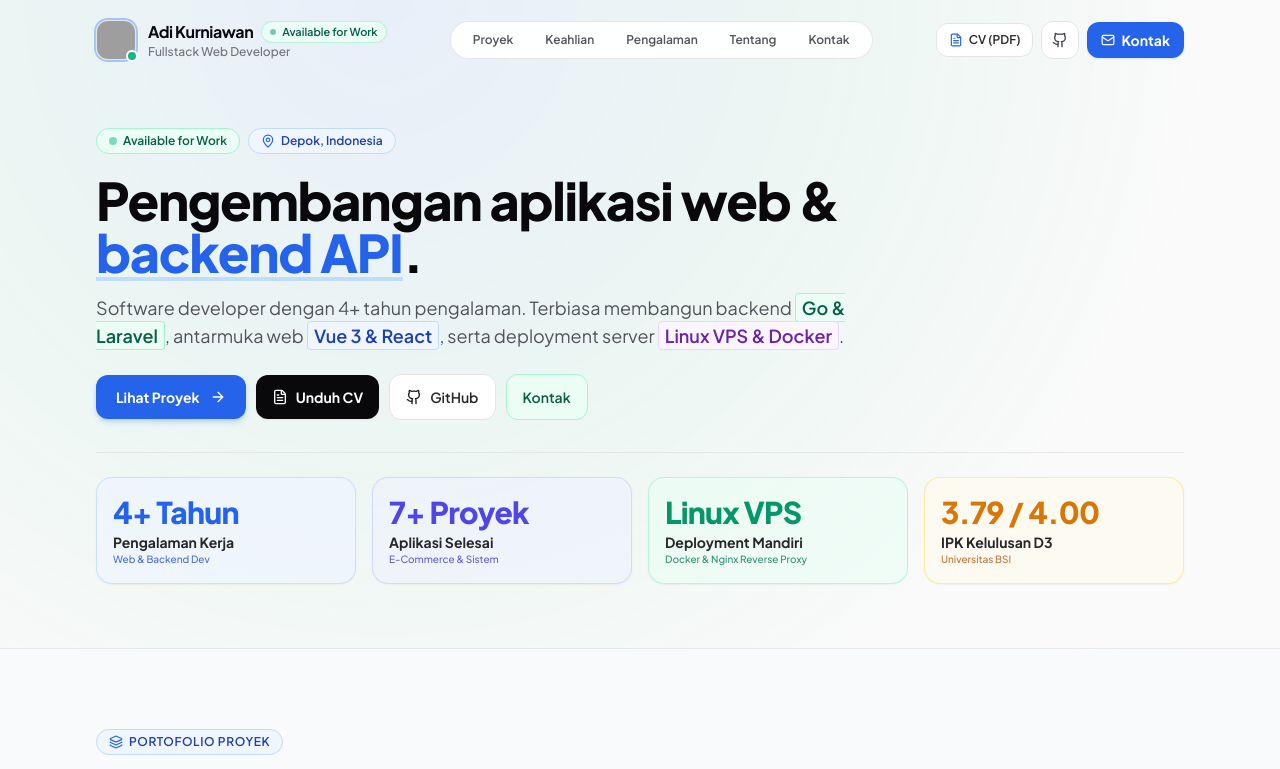
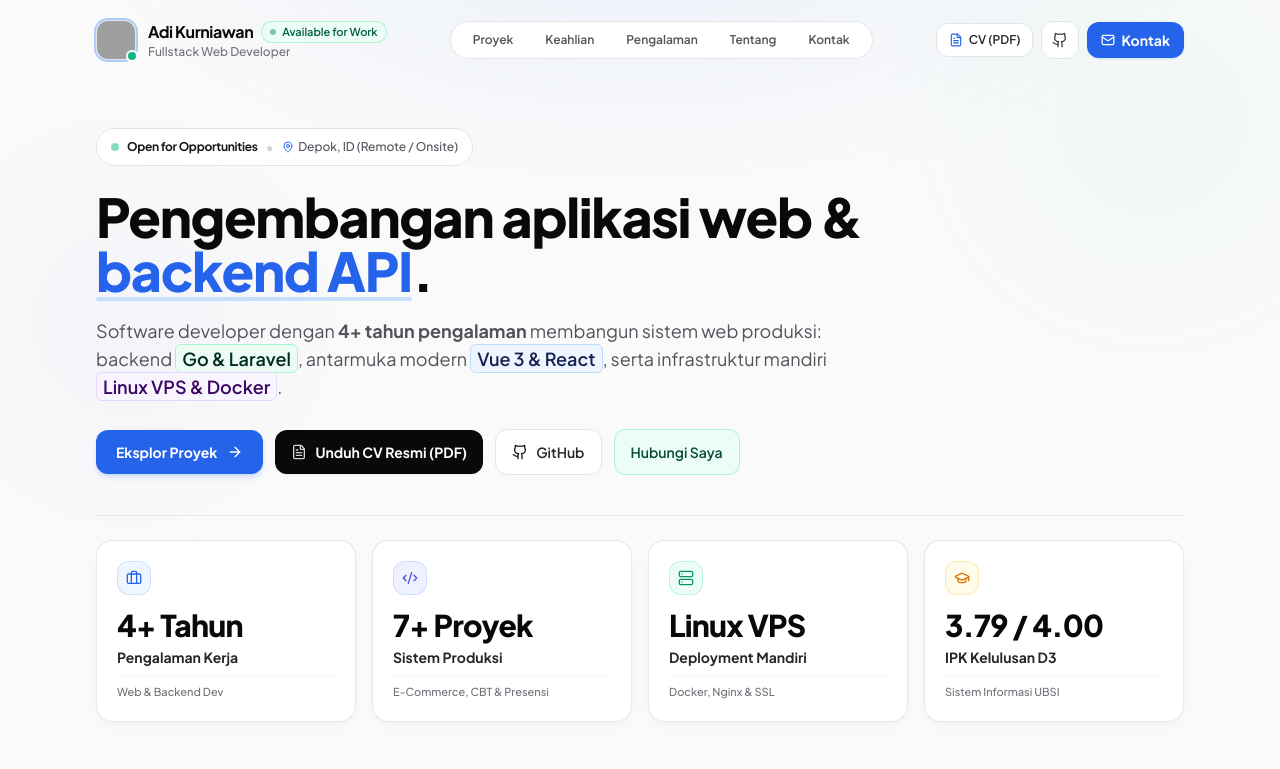
Before and after one commit to dieartco206/portofolio, a React (Vite) app: page / in a window 1280 px wide. Shown: the top 769 px of the page. Built offline with nearby package versions, Linux system fonts and the light colour scheme; grey boxes are pictures that could not be loaded.

Commit message:
style(ui): elevate portfolio aesthetic to executive recruiter-grade design

```diff
--- a/src/components/AboutSection.tsx
+++ b/src/components/AboutSection.tsx
@@ -8,36 +8,32 @@ export const AboutSection: FC = () => {
       title: 'Clean Architecture & Go',
       icon: <CheckCircle2 className="w-4 h-4 text-emerald-600" />,
       tag: 'Reliabilitas',
-      themeBg: 'bg-emerald-50/50 hover:bg-emerald-50/80 border-emerald-200/90 hover:border-emerald-400',
-      tagColor: 'bg-emerald-100/90 text-emerald-800 border-emerald-200',
-      iconBg: 'bg-emerald-100/80 border-emerald-200/80',
+      iconBg: 'bg-emerald-50 text-emerald-700 border-emerald-200',
+      tagColor: 'bg-emerald-50 text-emerald-800 border-emerald-200',
       desc: 'Pemisahan logika bisnis dan database agar kode mudah diuji, dibaca tim, dan siap scale.',
     },
     {
       title: 'Integritas Data & Database',
       icon: <Shield className="w-4 h-4 text-blue-600" />,
       tag: 'Integritas Data',
-      themeBg: 'bg-blue-50/50 hover:bg-blue-50/80 border-blue-200/90 hover:border-blue-400',
-      tagColor: 'bg-blue-100/90 text-blue-800 border-blue-200',
-      iconBg: 'bg-blue-100/80 border-blue-200/80',
+      iconBg: 'bg-blue-50 text-blue-700 border-blue-200',
+      tagColor: 'bg-blue-50 text-blue-800 border-blue-200',
       desc: 'Penanganan transaksi database ACID dan validasi data terstruktur untuk menjaga konsistensi data.',
     },
     {
       title: 'Optimasi Query & Caching',
       icon: <Zap className="w-4 h-4 text-amber-600" />,
       tag: 'Performa',
-      themeBg: 'bg-amber-50/50 hover:bg-amber-50/80 border-amber-200/90 hover:border-amber-400',
-      tagColor: 'bg-amber-100/90 text-amber-800 border-amber-200',
-      iconBg: 'bg-amber-100/80 border-amber-200/80',
+      iconBg: 'bg-amber-50 text-amber-700 border-amber-200',
+      tagColor: 'bg-amber-50 text-amber-800 border-amber-200',
       desc: 'Optimasi skema tabel relasional, indexing query, dan pemanfaatan Redis caching.',
     },
     {
       title: 'Desain Responsif & Nyaman',
       icon: <Smartphone className="w-4 h-4 text-purple-600" />,
       tag: 'Responsif',
-      themeBg: 'bg-purple-50/50 hover:bg-purple-50/80 border-purple-200/90 hover:border-purple-400',
-      tagColor: 'bg-purple-100/90 text-purple-800 border-purple-200',
-      iconBg: 'bg-purple-100/80 border-purple-200/80',
+      iconBg: 'bg-purple-50 text-purple-700 border-purple-200',
+      tagColor: 'bg-purple-50 text-purple-800 border-purple-200',
       desc: 'Tampilan rapi dan proporsional di smartphone maupun desktop, dengan navigasi yang mudah.',
     },
   ];
@@ -47,7 +43,7 @@ export const AboutSection: FC = () => {
       <div className="max-w-6xl mx-auto px-4 sm:px-6 lg:px-8 relative z-10">
         <div className="grid grid-cols-1 lg:grid-cols-12 gap-8 sm:gap-10 items-start">
 
-          {/* Left Column: Personal Narrative with In-View Motion */}
+          {/* Left Column: Personal Narrative & HR Quick Summary */}
           <motion.div
             initial={{ opacity: 0, x: -20 }}
             whileInView={{ opacity: 1, x: 0 }}
@@ -57,7 +53,7 @@ export const AboutSection: FC = () => {
           >
             <div className="inline-flex items-center gap-1.5 px-3 py-1 rounded-full text-xs font-semibold uppercase tracking-wider bg-blue-50 text-blue-800 border border-blue-200 shadow-2xs">
               <ShieldCheck className="w-3.5 h-3.5 text-blue-600" />
-              <span>Prinsip Kerja</span>
+              <span>Prinsip Kerja & Profil</span>
             </div>
 
             <h2 className="text-2xl sm:text-3xl lg:text-4xl font-black text-zinc-950 tracking-tight leading-tight">
@@ -66,16 +62,37 @@ export const AboutSection: FC = () => {
 
             <div className="space-y-3 text-xs sm:text-sm lg:text-base text-zinc-600 leading-relaxed pt-1">
               <p>
-                Pengalaman <strong>4+ tahun</strong> mengembangkan aplikasi web dan backend—termasuk di PT Dowlat Alib Indonesia (e-commerce logam mulia & API mobile). Terbiasa menangani siklus hulu-hilir: backend <span className="font-semibold text-emerald-900 bg-emerald-50 px-1 py-0.5 rounded border border-emerald-200">Go & Laravel</span>, frontend <span className="font-semibold text-blue-900 bg-blue-50 px-1 py-0.5 rounded border border-blue-200">Vue 3 & React</span>, serta deployment <span className="font-semibold text-purple-900 bg-purple-50 px-1 py-0.5 rounded border border-purple-200">Linux VPS & Docker</span>.
+                Pengalaman <strong>4+ tahun</strong> mengembangkan aplikasi web dan backend—termasuk di PT Dowlat Alib Indonesia (e-commerce logam mulia & API mobile). Terbiasa menangani siklus hulu-hilir: backend <span className="font-semibold text-emerald-950 bg-emerald-50 px-1.5 py-0.5 rounded border border-emerald-200">Go & Laravel</span>, frontend <span className="font-semibold text-blue-950 bg-blue-50 px-1.5 py-0.5 rounded border border-blue-200">Vue 3 & React</span>, serta deployment <span className="font-semibold text-purple-950 bg-purple-50 px-1.5 py-0.5 rounded border border-purple-200">Linux VPS & Docker</span>.
               </p>
               <p>
                 Fokus utama: sistem yang <strong>stabil, mudah dirawat, dan terstruktur rapi</strong> untuk penggunaan jangka panjang.
               </p>
             </div>
+
+            {/* Recruiter Quick Snapshot Box */}
+            <div className="p-4 sm:p-5 rounded-2xl bg-zinc-50/80 border border-zinc-200/90 shadow-2xs space-y-2.5">
+              <span className="text-[11px] font-bold uppercase tracking-wider text-zinc-500">
+                Ringkasan untuk HR & Recruiter
+              </span>
+              <ul className="space-y-2 text-xs text-zinc-700">
+                <li className="flex items-center gap-2">
+                  <div className="w-1.5 h-1.5 rounded-full bg-blue-600" />
+                  <span><strong>Status:</strong> Siap bergabung (Remote / Onsite Jabodetabek)</span>
+                </li>
+                <li className="flex items-center gap-2">
+                  <div className="w-1.5 h-1.5 rounded-full bg-emerald-600" />
+                  <span><strong>Peran Utama:</strong> Fullstack Developer / Backend Go Developer</span>
+                </li>
+                <li className="flex items-center gap-2">
+                  <div className="w-1.5 h-1.5 rounded-full bg-indigo-600" />
+                  <span><strong>Pendidikan:</strong> D3 Sistem Informasi UBSI (IPK 3.79 / 4.00)</span>
+                </li>
+              </ul>
+            </div>
           </motion.div>
 
-          {/* Right Column: Structured Engineering Cards with Staggered Motion */}
-          <div className="lg:col-span-7 grid grid-cols-1 sm:grid-cols-2 gap-3 sm:gap-3.5">
+          {/* Right Column: Structured Engineering Cards with Luxury Style */}
+          <div className="lg:col-span-7 grid grid-cols-1 sm:grid-cols-2 gap-3.5 sm:gap-4">
             {philosophies.map((item, idx) => (
               <motion.div
                 key={idx}
@@ -88,18 +105,18 @@ export const AboutSection: FC = () => {
                   ease: [0.16, 1, 0.3, 1],
                 }}
                 whileHover={{ y: -4, transition: { duration: 0.2 } }}
-                className={`p-4 rounded-2xl border shadow-2xs transition-shadow duration-300 hover:shadow-lg card-elevation flex flex-col justify-between ${item.themeBg}`}
+                className="p-5 sm:p-6 rounded-2xl bg-white border border-zinc-200/90 luxury-card flex flex-col justify-between"
               >
                 <div>
-                  <div className="flex items-center justify-between gap-2 mb-2.5">
+                  <div className="flex items-center justify-between gap-2 mb-3">
                     <div className={`p-2 rounded-xl shadow-2xs border ${item.iconBg}`}>
                       {item.icon}
                     </div>
-                    <span className={`text-[10px] font-semibold px-2 py-0.5 rounded border ${item.tagColor}`}>
+                    <span className={`text-[10px] font-bold px-2 py-0.5 rounded-md border ${item.tagColor}`}>
                       {item.tag}
                     </span>
                   </div>
-                  <h3 className="text-sm sm:text-base font-bold text-zinc-950 mb-1">
+                  <h3 className="text-sm sm:text-base font-bold text-zinc-950 mb-1.5">
                     {item.title}
                   </h3>
                   <p className="text-xs text-zinc-600 leading-relaxed">
--- a/src/components/ExperienceTimeline.tsx
+++ b/src/components/ExperienceTimeline.tsx
@@ -55,7 +55,7 @@ export const ExperienceTimeline: FC = () => {
                 {/* Content Box */}
                 <motion.div
                   whileHover={{ x: 4, transition: { duration: 0.2 } }}
-                  className="p-5 sm:p-6 lg:p-7 rounded-2xl bg-zinc-50/70 border border-zinc-200/90 shadow-2xs hover:border-blue-300 transition-colors card-elevation"
+                  className="p-5 sm:p-6 lg:p-7 rounded-2xl bg-white border border-zinc-200/90 hover:border-blue-300 transition-colors luxury-card"
                 >
                   {/* Meta details */}
                   <div className="flex flex-wrap items-center justify-between gap-2 mb-2">
@@ -159,7 +159,7 @@ export const ExperienceTimeline: FC = () => {
 
           <motion.div
             whileHover={{ y: -3, transition: { duration: 0.2 } }}
-            className="p-5 sm:p-6 rounded-2xl bg-gradient-to-r from-amber-50/50 via-orange-50/30 to-amber-50/50 border border-amber-200/90 card-elevation flex flex-col sm:flex-row sm:items-center justify-between gap-4"
+            className="p-5 sm:p-6 rounded-2xl bg-white border border-amber-200/90 shadow-2xs luxury-card flex flex-col sm:flex-row sm:items-center justify-between gap-4"
           >
             <div>
               <div className="flex flex-wrap items-center gap-2 mb-1">
--- a/src/components/Hero.tsx
+++ b/src/components/Hero.tsx
@@ -1,5 +1,5 @@
 import type { FC } from 'react';
-import { ArrowRight, MapPin, FileText } from 'lucide-react';
+import { ArrowRight, MapPin, FileText, Briefcase, Code2, Server, GraduationCap } from 'lucide-react';
 import { GithubIcon } from './icons/GithubIcon';
 import { motion } from 'motion/react';
 
@@ -9,68 +9,68 @@ export const Hero: FC = () => {
       value: '4+ Tahun',
       label: 'Pengalaman Kerja',
       sub: 'Web & Backend Dev',
-      color: 'text-blue-600',
-      bg: 'bg-blue-50/60 border-blue-200/80',
-      subColor: 'text-blue-700/80',
+      icon: <Briefcase className="w-4 h-4 text-blue-600" />,
+      color: 'text-zinc-950',
+      badgeBg: 'bg-blue-50 text-blue-700 border-blue-200/70',
     },
     {
       value: '7+ Proyek',
-      label: 'Aplikasi Selesai',
-      sub: 'E-Commerce & Sistem',
-      color: 'text-indigo-600',
-      bg: 'bg-indigo-50/60 border-indigo-200/80',
-      subColor: 'text-indigo-700/80',
+      label: 'Sistem Produksi',
+      sub: 'E-Commerce, CBT & Presensi',
+      icon: <Code2 className="w-4 h-4 text-indigo-600" />,
+      color: 'text-zinc-950',
+      badgeBg: 'bg-indigo-50 text-indigo-700 border-indigo-200/70',
     },
     {
       value: 'Linux VPS',
       label: 'Deployment Mandiri',
-      sub: 'Docker & Nginx Reverse Proxy',
-      color: 'text-emerald-600',
-      bg: 'bg-emerald-50/60 border-emerald-200/80',
-      subColor: 'text-emerald-700/80',
+      sub: 'Docker, Nginx & SSL',
+      icon: <Server className="w-4 h-4 text-emerald-600" />,
+      color: 'text-zinc-950',
+      badgeBg: 'bg-emerald-50 text-emerald-700 border-emerald-200/70',
     },
     {
       value: '3.79 / 4.00',
       label: 'IPK Kelulusan D3',
-      sub: 'Universitas BSI',
-      color: 'text-amber-600',
-      bg: 'bg-amber-50/60 border-amber-200/80',
-      subColor: 'text-amber-700/80',
+      sub: 'Sistem Informasi UBSI',
+      icon: <GraduationCap className="w-4 h-4 text-amber-600" />,
+      color: 'text-zinc-950',
+      badgeBg: 'bg-amber-50 text-amber-800 border-amber-200/70',
     },
   ];
 
   return (
-    <section className="relative pt-24 pb-12 sm:pt-32 sm:pb-16 border-b border-zinc-200/80 bg-white overflow-hidden bg-grid-subtle bg-ambient-top">
+    <section className="relative pt-24 pb-14 sm:pt-32 sm:pb-20 border-b border-zinc-200/80 bg-white overflow-hidden bg-grid-subtle bg-hero-ambient">
       <div className="max-w-6xl mx-auto px-4 sm:px-6 lg:px-8 relative z-10">
 
-        {/* Status Badges with Smooth Fade In Down */}
+        {/* Recruiter Quick Status Pill */}
         <motion.div
           initial={{ opacity: 0, y: -10 }}
           animate={{ opacity: 1, y: 0 }}
           transition={{ duration: 0.5, ease: [0.16, 1, 0.3, 1] }}
-          className="flex flex-wrap items-center gap-2 mb-5"
+          className="inline-flex items-center gap-2 px-3.5 py-1.5 rounded-full bg-white/95 border border-zinc-200 shadow-2xs backdrop-blur-md mb-6"
         >
-          <div className="inline-flex items-center gap-1.5 px-3 py-1 rounded-full bg-emerald-50 text-emerald-800 border border-emerald-200 text-xs font-semibold shadow-2xs">
-            <span className="flex h-2 w-2 rounded-full bg-emerald-500 animate-pulse" />
-            <span>Available for Work</span>
-          </div>
-          <div className="inline-flex items-center gap-1.5 px-3 py-1 rounded-full bg-blue-50 text-blue-800 border border-blue-200 text-xs font-semibold shadow-2xs">
-            <MapPin className="w-3.5 h-3.5 text-blue-600" />
-            <span>Depok, Indonesia</span>
+          <span className="flex h-2 w-2 rounded-full bg-emerald-500 animate-pulse" />
+          <span className="text-xs font-bold text-zinc-900 tracking-tight">Open for Opportunities</span>
+          <span className="text-zinc-300">•</span>
+          <div className="flex items-center gap-1 text-xs text-zinc-600 font-medium">
+            <MapPin className="w-3 h-3 text-blue-600 shrink-0" />
+            <span>Depok, ID (Remote / Onsite)</span>
           </div>
         </motion.div>
 
-        {/* Headline & Concise Bio with Staggered Entrance */}
-        <div className="max-w-3xl space-y-4 mb-8">
+        {/* Headline & High-Impact Value Proposition */}
+        <div className="max-w-3xl space-y-5 mb-10">
           <motion.h1
             initial={{ opacity: 0, y: 20 }}
             animate={{ opacity: 1, y: 0 }}
             transition={{ duration: 0.6, delay: 0.1, ease: [0.16, 1, 0.3, 1] }}
-            className="text-3xl sm:text-5xl lg:text-[3.25rem] font-black tracking-tight text-zinc-950 leading-[1.15]"
+            className="text-3xl sm:text-5xl lg:text-[3.35rem] font-black tracking-tight text-zinc-950 leading-[1.12]"
           >
             Pengembangan aplikasi web &{' '}
-            <span className="text-blue-600 underline decoration-blue-200 underline-offset-4 decoration-4">
+            <span className="relative inline-block text-blue-600">
               backend API
+              <span className="absolute -bottom-1 left-0 right-0 h-1 rounded-full bg-blue-200/80" />
             </span>
             .
           </motion.h1>
@@ -79,51 +79,53 @@ export const Hero: FC = () => {
             initial={{ opacity: 0, y: 18 }}
             animate={{ opacity: 1, y: 0 }}
             transition={{ duration: 0.6, delay: 0.2, ease: [0.16, 1, 0.3, 1] }}
-            className="text-sm sm:text-base lg:text-lg text-zinc-600 leading-relaxed"
+            className="text-sm sm:text-base lg:text-lg text-zinc-600 leading-relaxed font-normal"
           >
-            Software developer dengan 4+ tahun pengalaman. Terbiasa membangun backend{' '}
-            <span className="font-semibold text-emerald-800 bg-emerald-50 px-1.5 py-0.5 rounded border border-emerald-200">
+            Software developer dengan <strong>4+ tahun pengalaman</strong> membangun sistem web produksi: backend{' '}
+            <span className="font-semibold text-emerald-950 bg-emerald-50/90 px-1.5 py-0.5 rounded-md border border-emerald-200">
               Go & Laravel
             </span>
-            , antarmuka web{' '}
-            <span className="font-semibold text-blue-800 bg-blue-50 px-1.5 py-0.5 rounded border border-blue-200">
+            , antarmuka modern{' '}
+            <span className="font-semibold text-blue-950 bg-blue-50/90 px-1.5 py-0.5 rounded-md border border-blue-200">
               Vue 3 & React
             </span>
-            , serta deployment server{' '}
-            <span className="font-semibold text-purple-800 bg-purple-50 px-1.5 py-0.5 rounded border border-purple-200">
+            , serta infrastruktur mandiri{' '}
+            <span className="font-semibold text-purple-950 bg-purple-50/90 px-1.5 py-0.5 rounded-md border border-purple-200">
               Linux VPS & Docker
             </span>
             .
           </motion.p>
 
-          {/* Action Buttons Row with Micro Spring Hover */}
+          {/* Action Buttons Row */}
           <motion.div
             initial={{ opacity: 0, y: 16 }}
             animate={{ opacity: 1, y: 0 }}
             transition={{ duration: 0.5, delay: 0.28, ease: [0.16, 1, 0.3, 1] }}
-            className="flex flex-wrap items-center gap-2.5 pt-2"
+            className="flex flex-wrap items-center gap-3 pt-2"
           >
             <motion.a
               whileHover={{ y: -2, scale: 1.01 }}
               whileTap={{ scale: 0.98 }}
               href="#projects"
-              className="inline-flex items-center justify-center gap-2 px-5 py-3 rounded-xl text-xs sm:text-sm font-bold bg-blue-600 hover:bg-blue-700 text-white shadow-md shadow-blue-500/25 transition-colors"
+              className="inline-flex items-center justify-center gap-2 px-5 py-3 rounded-xl text-xs sm:text-sm font-bold bg-blue-600 hover:bg-blue-700 text-white shadow-md shadow-blue-500/20 transition-colors"
             >
-              <span>Lihat Proyek</span>
+              <span>Eksplor Proyek</span>
               <ArrowRight className="w-4 h-4 ml-0.5" />
             </motion.a>
+
             <motion.a
               whileHover={{ y: -2, scale: 1.01 }}
               whileTap={{ scale: 0.98 }}
               href="/CV_Adi_Kurniawan_Fullstack.pdf"
               target="_blank"
               rel="noopener noreferrer"
-              className="inline-flex items-center justify-center gap-2 px-4 py-3 rounded-xl text-xs sm:text-sm font-bold bg-zinc-950 hover:bg-zinc-800 text-white shadow-sm transition-colors"
-              title="Lihat / Unduh CV Resmi Format PDF"
+              className="inline-flex items-center justify-center gap-2 px-4 py-3 rounded-xl text-xs sm:text-sm font-bold bg-zinc-950 hover:bg-zinc-800 text-white shadow-sm transition-colors group"
+              title="Unduh CV Resmi Lengkap Format PDF"
             >
-              <FileText className="w-4 h-4 text-white" />
-              <span>Unduh CV</span>
+              <FileText className="w-4 h-4 text-zinc-300 group-hover:text-white transition-colors" />
+              <span>Unduh CV Resmi (PDF)</span>
             </motion.a>
+
             <motion.a
               whileHover={{ y: -2, scale: 1.01 }}
               whileTap={{ scale: 0.98 }}
@@ -135,18 +137,19 @@ export const Hero: FC = () => {
               <GithubIcon className="w-4 h-4 text-zinc-900" />
               <span>GitHub</span>
             </motion.a>
+
             <motion.a
               whileHover={{ y: -2, scale: 1.01 }}
               whileTap={{ scale: 0.98 }}
               href="#contact"
-              className="inline-flex items-center justify-center gap-2 px-4 py-3 rounded-xl text-xs sm:text-sm font-semibold bg-emerald-50 hover:bg-emerald-100 text-emerald-800 border border-emerald-200 shadow-2xs transition-colors"
+              className="inline-flex items-center justify-center gap-2 px-4 py-3 rounded-xl text-xs sm:text-sm font-semibold bg-emerald-50 hover:bg-emerald-100 text-emerald-900 border border-emerald-200/90 shadow-2xs transition-colors"
             >
-              <span>Kontak</span>
+              <span>Hubungi Saya</span>
             </motion.a>
           </motion.div>
         </div>
 
-        {/* Engineering Stats Grid with Staggered Motion */}
+        {/* HR Fast Metrics Grid (Executive Card Style) */}
         <div className="grid grid-cols-2 md:grid-cols-4 gap-3 sm:gap-4 pt-6 border-t border-zinc-200/80">
           {stats.map((stat, idx) => (
             <motion.div
@@ -159,15 +162,22 @@ export const Hero: FC = () => {
                 delay: 0.35 + idx * 0.08,
                 ease: [0.16, 1, 0.3, 1],
               }}
-              className={`p-3.5 sm:p-4 rounded-2xl border shadow-2xs card-elevation cursor-default ${stat.bg}`}
+              className="p-4 sm:p-5 rounded-2xl bg-white border border-zinc-200/90 shadow-2xs luxury-card flex flex-col justify-between"
             >
-              <div className={`text-2xl sm:text-3xl font-black tracking-tight ${stat.color}`}>
-                {stat.value}
+              <div>
+                <div className="flex items-center justify-between mb-3">
+                  <span className={`p-2 rounded-xl border ${stat.badgeBg}`}>
+                    {stat.icon}
+                  </span>
+                </div>
+                <div className="text-2xl sm:text-3xl font-black tracking-tight text-zinc-950">
+                  {stat.value}
+                </div>
+                <div className="text-xs sm:text-sm text-zinc-800 font-bold mt-1">
+                  {stat.label}
+                </div>
               </div>
-              <div className="text-xs sm:text-sm text-zinc-800 font-bold mt-0.5">
-                {stat.label}
-              </div>
-              <div className={`text-[10px] font-medium ${stat.subColor}`}>
+              <div className="text-[11px] font-medium text-zinc-500 mt-2 pt-2 border-t border-zinc-100">
                 {stat.sub}
               </div>
             </motion.div>
--- a/src/index.css
+++ b/src/index.css
@@ -16,7 +16,7 @@
   }
 
   body {
-    background-color: #fafafa;
+    background-color: #fafbfc;
     color: #09090b;
     overflow-x: hidden;
     width: 100%;
@@ -32,8 +32,8 @@
 
   /* Custom Light Scrollbar */
   ::-webkit-scrollbar {
-    width: 7px;
-    height: 7px;
+    width: 6px;
+    height: 6px;
   }
 
   ::-webkit-scrollbar-track {
@@ -54,24 +54,37 @@
   /* Architectural Engineering Grid & Dots */
   .bg-grid-subtle {
     background-image:
-      linear-gradient(to right, rgba(24, 24, 27, 0.04) 1px, transparent 1px),
-      linear-gradient(to bottom, rgba(24, 24, 27, 0.04) 1px, transparent 1px);
-    background-size: 32px 32px;
+      linear-gradient(to right, rgba(24, 24, 27, 0.035) 1px, transparent 1px),
+      linear-gradient(to bottom, rgba(24, 24, 27, 0.035) 1px, transparent 1px);
+    background-size: 36px 36px;
   }
 
   .bg-dots-subtle {
-    background-image: radial-gradient(rgba(24, 24, 27, 0.08) 1px, transparent 1px);
+    background-image: radial-gradient(rgba(24, 24, 27, 0.06) 1px, transparent 1px);
     background-size: 20px 20px;
   }
 
   /* Clean elevation shadow */
   .card-elevation {
-    box-shadow: 0 1px 3px 0 rgba(0, 0, 0, 0.03), 0 1px 2px -1px rgba(0, 0, 0, 0.03);
-    transition: all 0.2s cubic-bezier(0.16, 1, 0.3, 1);
+    box-shadow: 0 1px 3px 0 rgba(0, 0, 0, 0.02), 0 4px 12px -2px rgba(15, 23, 42, 0.04);
+    transition: all 0.25s cubic-bezier(0.16, 1, 0.3, 1);
   }
 
   .card-elevation:hover {
-    box-shadow: 0 12px 28px -6px rgba(0, 0, 0, 0.06), 0 4px 10px -2px rgba(0, 0, 0, 0.03);
+    box-shadow: 0 14px 30px -6px rgba(15, 23, 42, 0.07), 0 4px 10px -2px rgba(15, 23, 42, 0.03);
+  }
+
+  /* Luxury card style */
+  .luxury-card {
+    background: #ffffff;
+    border: 1px solid rgba(228, 228, 231, 0.85);
+    box-shadow: 0 1px 3px rgba(0, 0, 0, 0.02), 0 6px 18px -4px rgba(15, 23, 42, 0.04);
+    transition: all 0.25s cubic-bezier(0.16, 1, 0.3, 1);
+  }
+
+  .luxury-card:hover {
+    border-color: rgba(59, 130, 246, 0.35);
+    box-shadow: 0 16px 36px -8px rgba(15, 23, 42, 0.08), 0 4px 12px -2px rgba(15, 23, 42, 0.03);
   }
 
   /* Hide scrollbar for clean horizontal tab scrolling */
@@ -83,12 +96,15 @@
     scrollbar-width: none;
   }
 
-  /* Vibrant tech ambient lighting (non-slop, clean structured) */
-  .bg-ambient-top {
-    background: radial-gradient(circle at 30% 0%, rgba(59, 130, 246, 0.09) 0%, rgba(16, 185, 129, 0.06) 40%, transparent 75%);
+  /* Refined Luxury Ambient Top Lighting */
+  .bg-hero-ambient {
+    background:
+      radial-gradient(ellipse 65% 50% at 50% -10%, rgba(59, 130, 246, 0.08), transparent 70%),
+      radial-gradient(circle 400px at 90% 15%, rgba(16, 185, 129, 0.04), transparent 70%),
+      radial-gradient(circle 350px at 10% 40%, rgba(99, 102, 241, 0.035), transparent 70%);
   }
 
   .bg-ambient-section {
-    background: radial-gradient(circle at 80% 20%, rgba(99, 102, 241, 0.06) 0%, rgba(14, 165, 233, 0.04) 50%, transparent 80%);
+    background: radial-gradient(circle at 80% 20%, rgba(99, 102, 241, 0.04) 0%, rgba(14, 165, 233, 0.03) 50%, transparent 80%);
   }
 }
```
Also changed, not shown: src/components/ContactSection.tsx (+5 -5 lines), src/components/FeaturedProjects.tsx (+8 -8 lines), src/components/TechStackBento.tsx (+4 -4 lines).
